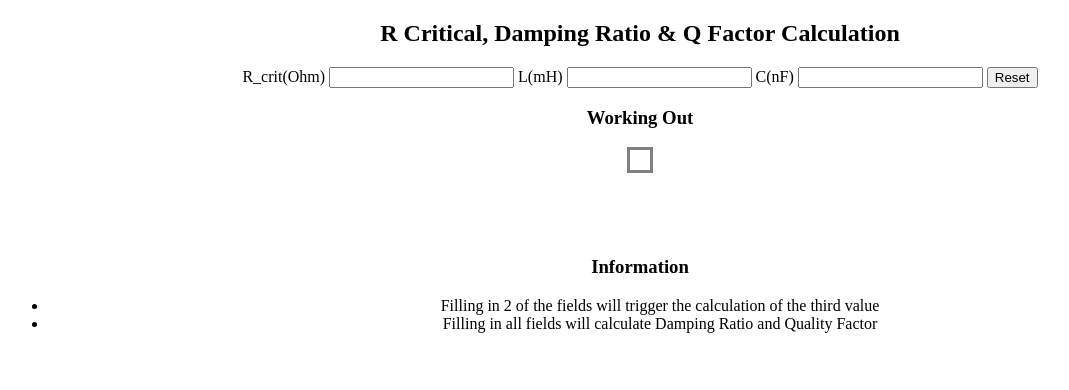
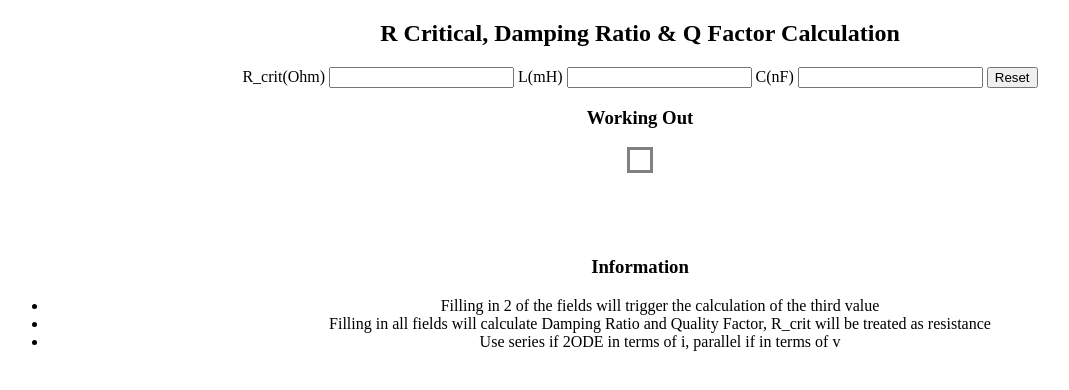
Before and after one commit to Sskki-exe/ECE2131-Tools, a plain HTML site: page rCritCalc.html in a window 1280 px wide. Shown: the whole page, without its empty margins (0-1069 px from the left). Drawn offline with Linux system fonts and the light colour scheme.

Commit message:
text changes

```diff
--- a/rCritCalc.html
+++ b/rCritCalc.html
@@ -35,7 +35,8 @@
         <h3>Information</h3>
         <ul>
             <li>Filling in 2 of the fields will trigger the calculation of the third value</li>
-            <li>Filling in all fields will calculate Damping Ratio and Quality Factor</li>
+            <li>Filling in all fields will calculate Damping Ratio and Quality Factor, R_crit will be treated as resistance</li>
+            <li>Use series if 2ODE in terms of i, parallel if in terms of v</li>
         </ul>
     </body>
     <script>
@@ -48,7 +49,7 @@
             switch(nanCount){
                 case 0:
                     //Damping Ratio & Q Factor
-                    working.innerHTML = "Use series if 2ODE in terms of i, parallel if in terms of v<br><br>Damping Ratio<br><br>Series:<br>ζ = R/2 * sqrt(C/L)<br>= "+R+"/2 * sqrt("+sigfig(C)+"/"+sigfig(L)+") = "+sigfig(R/2*Math.sqrt(C/L))+"<br><br>Parallel:<br>ζ = 1/(2R) * sqrt(L/C)<br>= 1/(2"+R+") * sqrt("+sigfig(L)+"/"+sigfig(C)+") = "+sigfig(1/R/2*Math.sqrt(L/C))+"<br><br><br>Q Factor<br><br>Series:<br>Q = 1/R * sqrt(L/C)<br>= 1/"+R+" * sqrt("+sigfig(L)+"/"+sigfig(C)+") = "+sigfig(1/R*Math.sqrt(L/C))+"<br><br>Parallel:<br>Q = R * sqrt(C/L)<br>= "+R+" * sqrt("+sigfig(C)+"/"+sigfig(L)+") = "+sigfig(R*Math.sqrt(C/L));
+                    working.innerHTML = "Damping Ratio<br><br>Series:<br>ζ = R/2 * sqrt(C/L)<br>= "+R+"/2 * sqrt("+sigfig(C)+"/"+sigfig(L)+") = "+sigfig(R/2*Math.sqrt(C/L))+"<br><br>Parallel:<br>ζ = 1/(2R) * sqrt(L/C)<br>= 1/(2"+R+") * sqrt("+sigfig(L)+"/"+sigfig(C)+") = "+sigfig(1/R/2*Math.sqrt(L/C))+"<br><br><br>Q Factor<br><br>Series:<br>Q = 1/R * sqrt(L/C)<br>= 1/"+R+" * sqrt("+sigfig(L)+"/"+sigfig(C)+") = "+sigfig(1/R*Math.sqrt(L/C))+"<br><br>Parallel:<br>Q = R * sqrt(C/L)<br>= "+R+" * sqrt("+sigfig(C)+"/"+sigfig(L)+") = "+sigfig(R*Math.sqrt(C/L));
                     break;
                 case 1:
                     //Resistor
```
